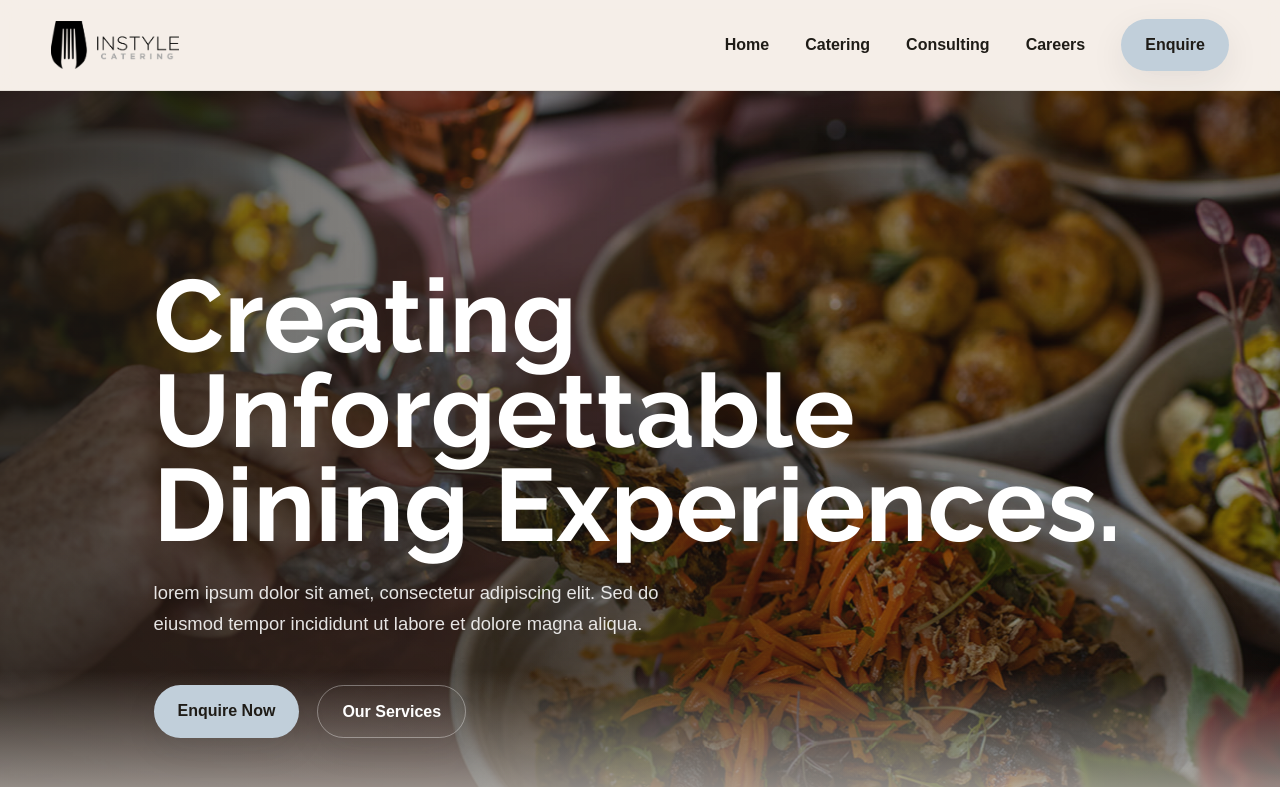
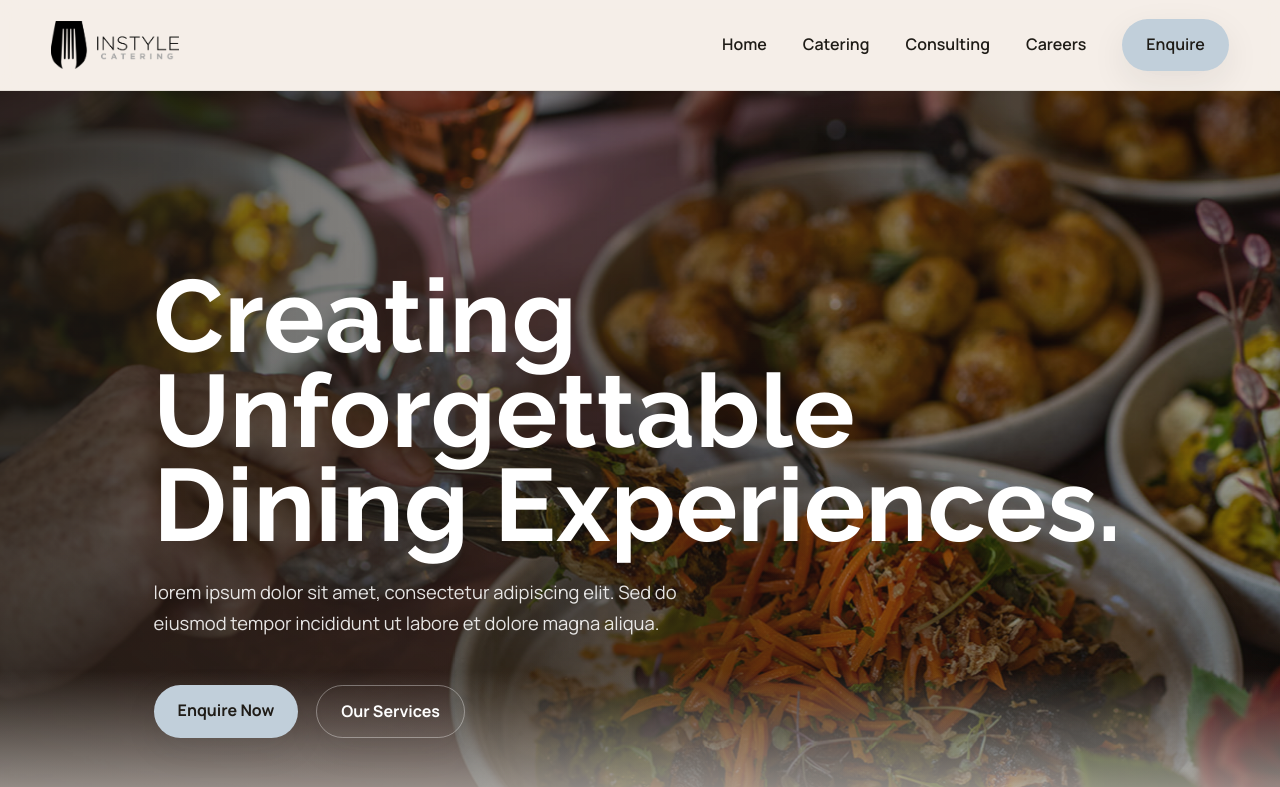
Before and after one commit to NoahSmartMedia/InStyle-Catering, a plain HTML site: page index.html in a window 1280 px wide. Shown: the top 787 px of the page. Drawn offline with Linux system fonts and the light colour scheme.

Commit message:
Update index.html

```diff
--- a/index.html
+++ b/index.html
@@ -9,7 +9,7 @@
     <link rel="stylesheet" href="styles.css">
     <link rel="preconnect" href="https://fonts.googleapis.com">
     <link rel="preconnect" href="https://fonts.gstatic.com" crossorigin>
-
+    <link href="https://fonts.googleapis.com/css2?family=Cormorant+Garamond:wght@500;600;700&family=Manrope:wght@300;400;500;600;700&display=swap" rel="stylesheet">
     <link href="https://fonts.googleapis.com/css2?family=Raleway:wght@400;500;600;700&display=swap" rel="stylesheet">
 </head>
 <body>
```
